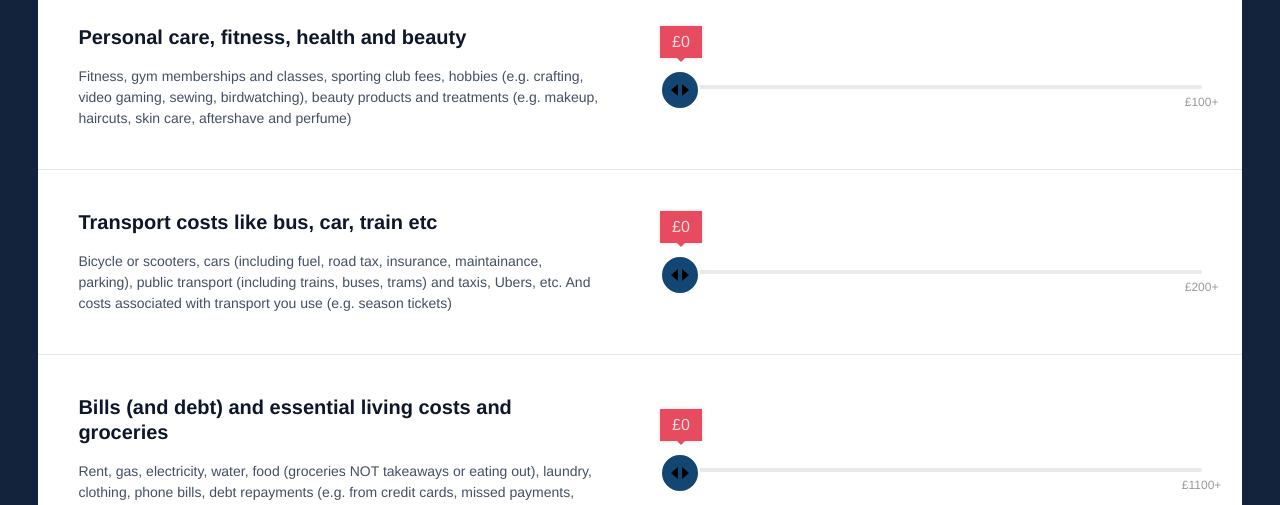
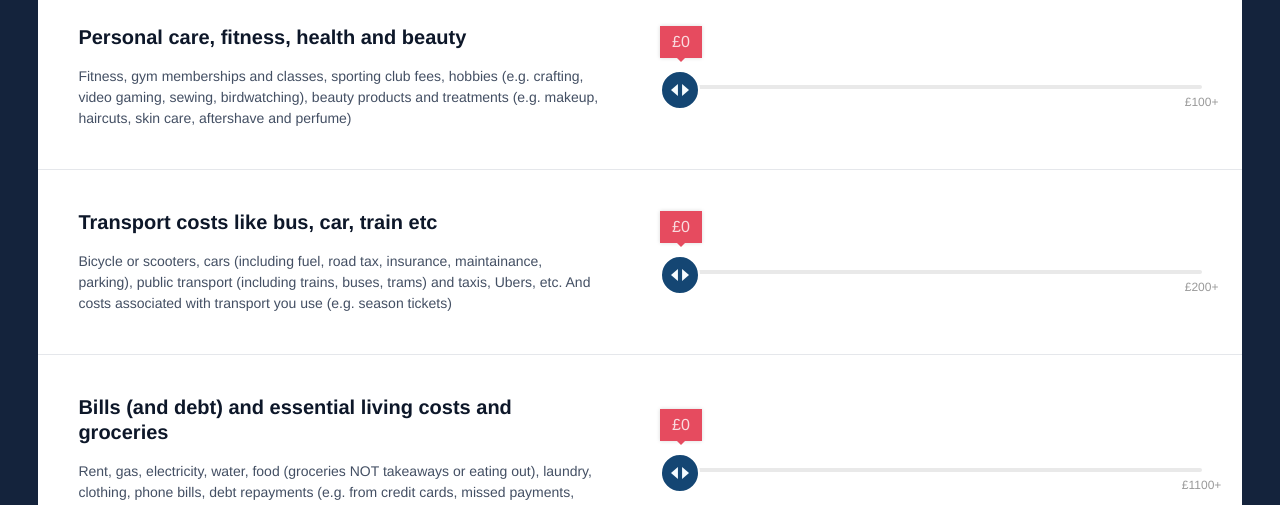
Before and after one commit to daniellee86/budgeting-advice-app, a Next.js app: page /question-slider in a window 1280 px wide. Shown: the part 287-792 px from the top of the page. Built offline with nearby package versions, Linux system fonts and the light colour scheme.

Commit message:
fix slider arrows

```diff
--- a/styles/globals.css
+++ b/styles/globals.css
@@ -86,7 +86,7 @@ button.no-focus:focus-visible {
 
 .rc-slider-custom-holder .rc-slider-handle {
   @apply focus:outline-dashed focus:outline-monzo-red outline-2;
-  background: url("../public/arrows.svg") no-repeat center;
+  background: url("../public/arrows.png") no-repeat center;
   background-size: 50%;
 }
 
```
